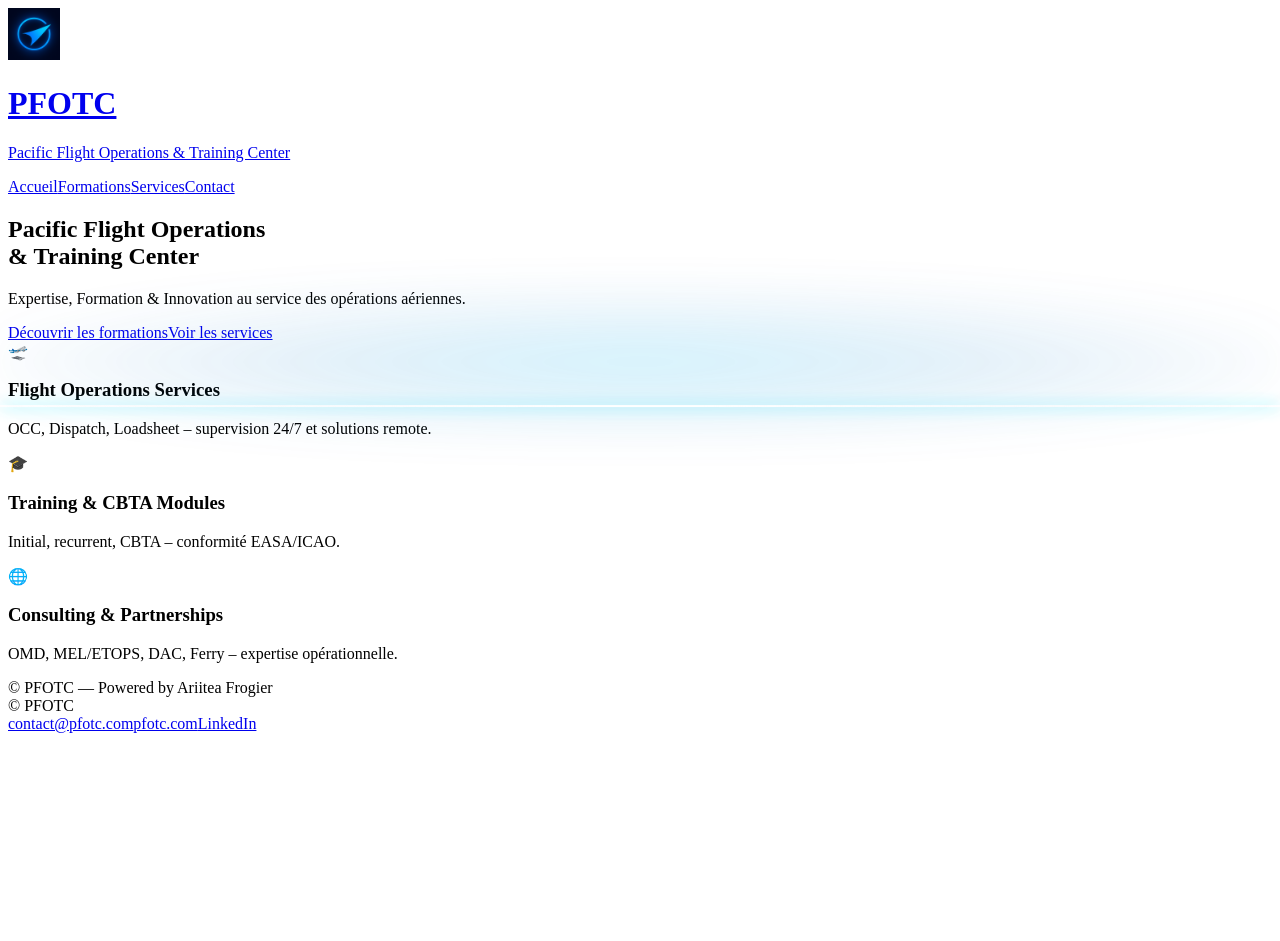
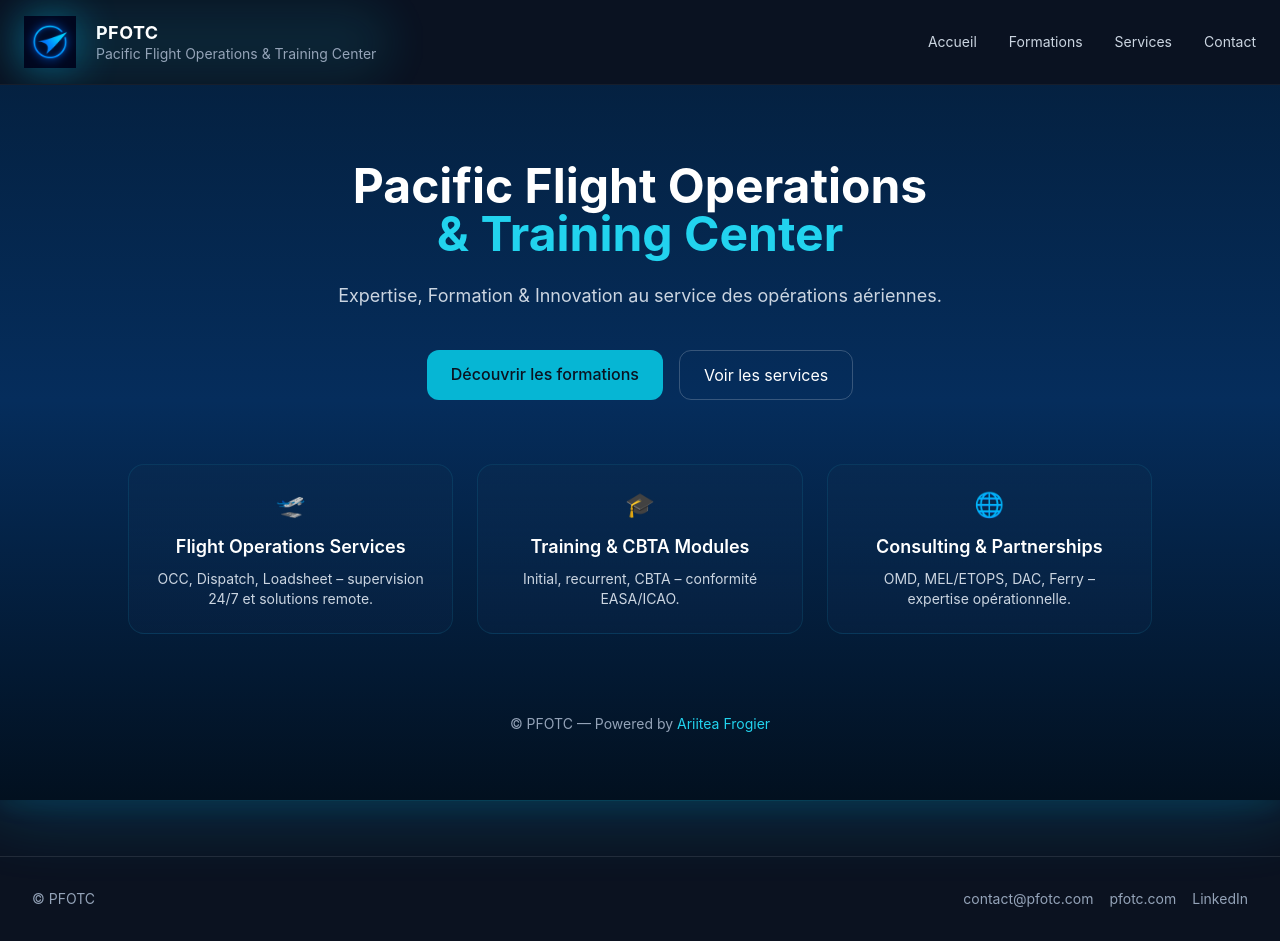
Before and after one commit to Ariitea1/pfotc-site-themes-Bleu-Tech-Horizon, a Next.js app: page / in a window 1280 px wide. Before the commit the page ends 800 px from the top, so only its background shows below. Built offline with nearby package versions, Linux system fonts and the light colour scheme.

Commit message:
Update globals.css

```diff
--- a/app/globals.css
+++ b/app/globals.css
@@ -1,71 +1,137 @@
+@tailwind base;
+@tailwind components;
+@tailwind utilities;
+
 /* =========================================================
-   🌌 Horizon lumineux PFOTC (rendu original réaliste)
+   🎨 Couleur et typographie de base PFOTC
+   ========================================================= */
+:root {
+  --bg: #0b1220;
+  --text-color: rgb(226 232 240);
+}
+
+html,
+body {
+  background-color: var(--bg);
+  color: var(--text-color);
+  font-family: 'Inter', system-ui, sans-serif;
+  overflow-x: hidden;
+  scroll-behavior: smooth;
+  min-height: 100vh;
+}
+
+/* =========================================================
+   🌅 Fond d'écran horizon PFOTC
+   ========================================================= */
+body::before {
+  content: "";
+  position: fixed;
+  inset: 0;
+  background-image: url("/background_horizon.png");
+  background-size: cover;
+  background-position: center bottom;
+  background-repeat: no-repeat;
+  z-index: -2; /* Derrière tout */
+  opacity: 1;  /* Pleine intensité du fond */
+}
+
+/* =========================================================
+   🌌 Effet de halo et horizon lumineux PFOTC
    ========================================================= */
 
-/* Halo discret sous le liseré */
+/* -- Conteneur du halo et du liseré lumineux -- */
 .horizon {
   position: fixed;
-  bottom: 46%; /* position ajustée selon ta maquette */
+  bottom: 0;
   left: 0;
   width: 100%;
-  height: 140px;
-  background: radial-gradient(
-    ellipse at center,
-    rgba(0, 200, 255, 0.25) 0%,
-    rgba(0, 120, 200, 0.15) 40%,
-    transparent 80%
+  height: 200px;
+  background: linear-gradient(
+    to top,
+    rgba(0, 200, 255, 0.35) 0%,
+    rgba(0, 140, 255, 0.25) 30%,
+    rgba(0, 60, 120, 0.15) 70%,
+    transparent 100%
   );
-  filter: blur(25px);
-  opacity: 0.6;
+  filter: blur(40px);
+  opacity: 0.9;
   pointer-events: none;
   z-index: 0;
-  animation: horizonPulse 16s ease-in-out infinite;
+  animation: horizonPulse 18s ease-in-out infinite;
 }
 
-/* Liseré blanc-bleu — effet lumineux central */
+/* 🌠 Ligne lumineuse – effet "horizon terrestre" */
 .horizon-line {
   position: fixed;
-  bottom: 49%;
+  bottom: 0;
   left: 0;
   width: 100%;
   height: 2px;
   background: linear-gradient(
     to right,
-    rgba(0, 150, 255, 0) 0%,
-    rgba(255, 255, 255, 0.95) 45%,
-    rgba(255, 255, 255, 0.95) 55%,
-    rgba(0, 150, 255, 0) 100%
+    rgba(0, 180, 255, 0) 0%,
+    rgba(0, 240, 255, 0.9) 40%,
+    rgba(0, 240, 255, 0.9) 60%,
+    rgba(0, 180, 255, 0) 100%
   );
-  box-shadow:
-    0 0 15px rgba(0, 240, 255, 0.9),
-    0 0 60px rgba(0, 220, 255, 0.4);
-  animation: lineFlow 12s ease-in-out infinite;
+  box-shadow: 0 0 25px rgba(0, 240, 255, 0.7),
+              0 0 60px rgba(0, 200, 255, 0.3);
+  animation: lineFlow 10s ease-in-out infinite;
   pointer-events: none;
   z-index: 1;
 }
 
 /* =========================================================
-   ✨ Animations subtiles
+   ✨ Animations
    ========================================================= */
 
+/* Halo qui respire lentement */
 @keyframes horizonPulse {
   0%, 100% {
-    opacity: 0.5;
+    opacity: 0.75;
     transform: scale(1);
   }
   50% {
-    opacity: 0.8;
-    transform: scale(1.02);
+    opacity: 1;
+    transform: scale(1.03);
   }
 }
 
+/* Ligne lumineuse subtilement mouvante */
 @keyframes lineFlow {
   0%, 100% {
-    opacity: 0.8;
+    opacity: 0.7;
     transform: translateY(0);
+    filter: blur(0px);
   }
   50% {
     opacity: 1;
     transform: translateY(-1px);
+    filter: blur(1px);
   }
 }
+
+/* =========================================================
+   🌐 Utilitaires additionnels
+   ========================================================= */
+
+.animate-pulse-slow {
+  animation: horizonPulse 14s ease-in-out infinite;
+}
+
+.text-gradient {
+  background: linear-gradient(90deg, #00e0ff, #0070f3);
+  -webkit-background-clip: text;
+  -webkit-text-fill-color: transparent;
+}
+
+.card-glow {
+  box-shadow: 0 0 15px rgba(0, 200, 255, 0.1),
+              inset 0 0 20px rgba(0, 200, 255, 0.05);
+  border: 1px solid rgba(0, 180, 255, 0.2);
+  border-radius: 1rem;
+}
+
+/* =========================================================
+   🧭 Fin du globals.css PFOTC
+   ========================================================= */
```
